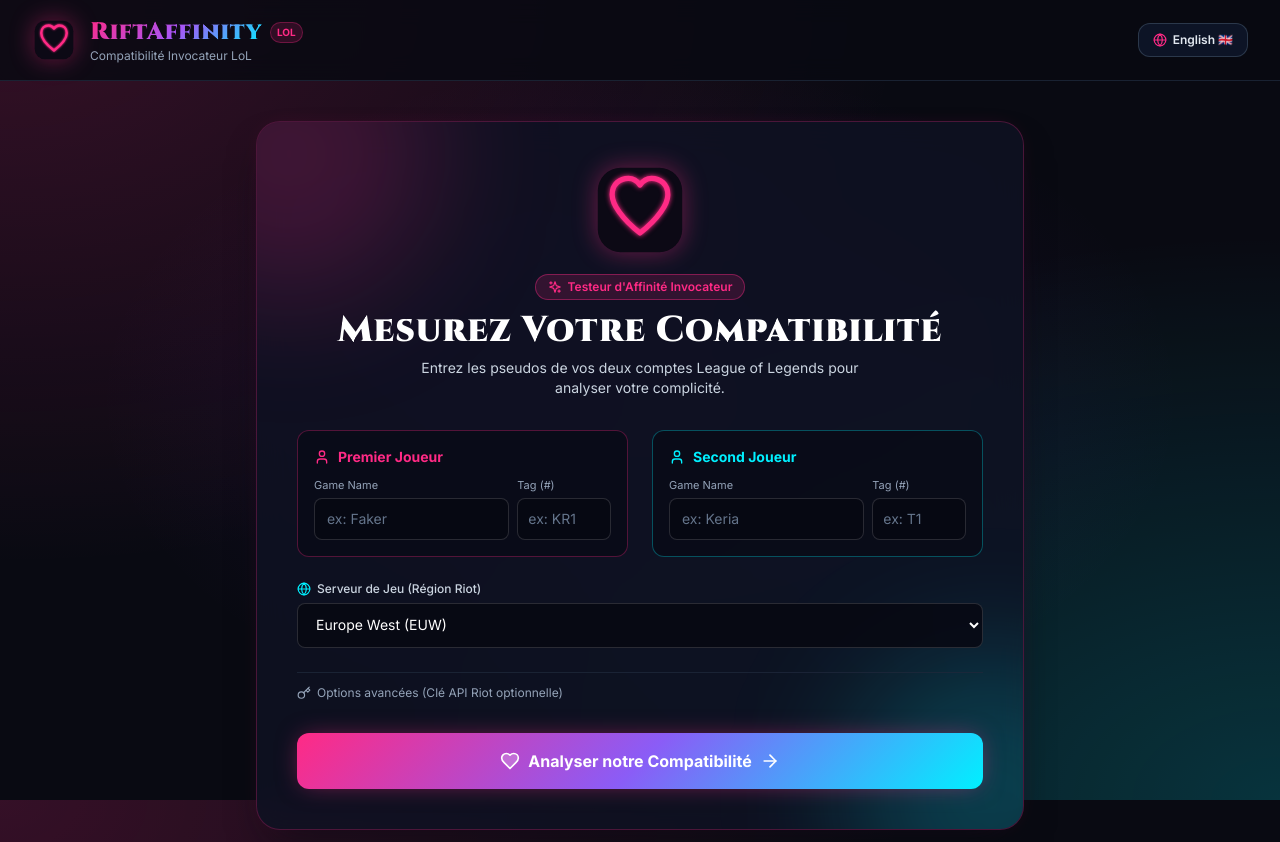
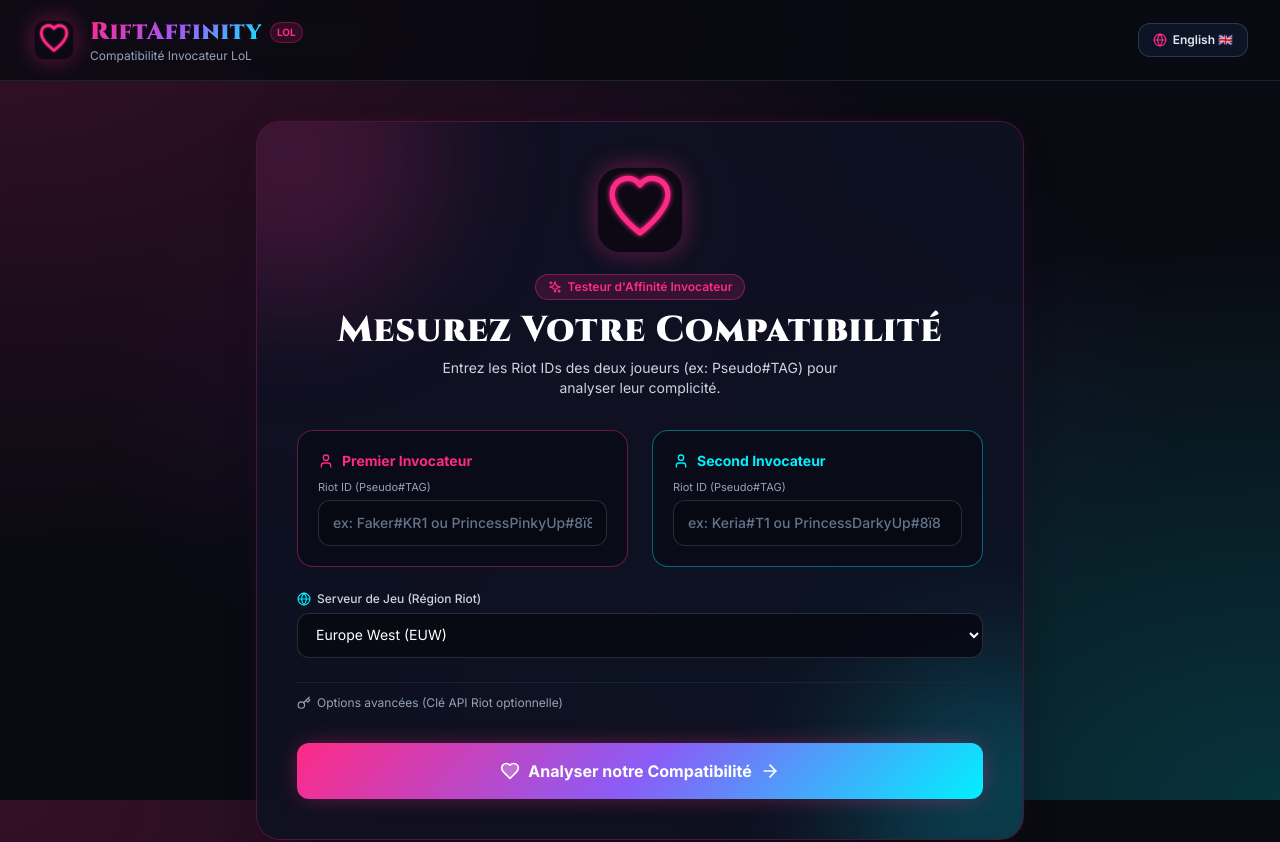
Before and after one commit to Nitrovinzleo/RiftAfinity, a React (Vite) app in the folder frontend/: page / in a window 1280 px wide. Shown: the top 842 px of the page. Built offline with nearby package versions, Linux system fonts and the light colour scheme.

Commit message:
feat: Combine gameName and tagLine into a single Riot ID input bar with auto # detection

```diff
--- a/frontend/src/components/RiotForm.jsx
+++ b/frontend/src/components/RiotForm.jsx
@@ -19,27 +19,60 @@
 export default function RiotForm({ onSubmit, isLoading, currentLang }) {
   const t = translations[currentLang]?.form || translations.fr.form;
 
-  const [p1Name, setP1Name] = useState('');
-  const [p1Tag, setP1Tag] = useState('');
-  const [p2Name, setP2Name] = useState('');
-  const [p2Tag, setP2Tag] = useState('');
+  const [p1Input, setP1Input] = useState('');
+  const [p2Input, setP2Input] = useState('');
   const [region, setRegion] = useState('euw1');
   const [apiKey, setApiKey] = useState('');
   const [showAdvanced, setShowAdvanced] = useState(false);
   const [validationError, setValidationError] = useState('');
 
+  // Auto-détection du Pseudo et du Tag# à partir d'une seule chaîne de texte
+  const parseRiotId = (str) => {
+    const trimmed = str.trim();
+    if (!trimmed) return { gameName: '', tagLine: '' };
+
+    if (trimmed.includes('#')) {
+      const hashIndex = trimmed.lastIndexOf('#');
+      const gameName = trimmed.substring(0, hashIndex).trim();
+      const tagLine = trimmed.substring(hashIndex + 1).trim();
+      return { gameName, tagLine };
+    }
+
+    // Si pas de # saisi, tag par défaut selon le serveur
+    const regionTagMap = {
+      euw1: 'EUW',
+      eun1: 'EUNE',
+      na1: 'NA1',
+      kr: 'KR1',
+      br1: 'BR1',
+      tr1: 'TR1',
+      la1: 'LAN',
+      la2: 'LAS',
+      oc1: 'OCE',
+      jp1: 'JP1'
+    };
+
+    return {
+      gameName: trimmed,
+      tagLine: regionTagMap[region] || 'EUW'
+    };
+  };
+
   const handleSubmit = (e) => {
     e.preventDefault();
     setValidationError('');
 
-    if (!p1Name.trim() || !p1Tag.trim() || !p2Name.trim() || !p2Tag.trim()) {
+    const player1 = parseRiotId(p1Input);
+    const player2 = parseRiotId(p2Input);
+
+    if (!player1.gameName || !player2.gameName) {
       setValidationError(t.validationErr);
       return;
     }
 
     onSubmit({
-      player1: { gameName: p1Name.trim(), tagLine: p1Tag.trim().replace('#', '') },
-      player2: { gameName: p2Name.trim(), tagLine: p2Tag.trim().replace('#', '') },
+      player1,
+      player2,
       region,
       apiKey: apiKey.trim() || undefined
     });
@@ -81,72 +114,46 @@
 
         <form onSubmit={handleSubmit} className="space-y-4 sm:space-y-6 relative z-10">
 
-          {/* Grille des 2 Joueurs */}
+          {/* Grille des 2 Joueurs avec UNE SEULE BARRE DE SAISIE PAR JOUEUR */}
           <div className="grid grid-cols-1 md:grid-cols-2 gap-4 sm:gap-6">
 
             {/* Joueur 1 */}
-            <div className="p-3.5 sm:p-4 rounded-xl bg-[#090b16]/70 border border-[#ff2a85]/30 space-y-2.5">
+            <div className="p-4 sm:p-5 rounded-2xl bg-[#090b16]/70 border border-[#ff2a85]/40 space-y-2">
               <div className="flex items-center gap-2 text-[#ff2a85] font-bold text-xs sm:text-sm">
                 <User className="w-4 h-4" />
                 <span>{t.p1Label}</span>
               </div>
 
-              <div className="grid grid-cols-3 gap-2">
-                <div className="col-span-2">
-                  <label className="block text-[10px] sm:text-[11px] text-slate-400 mb-1">Game Name</label>
+              <div>
+                <label className="block text-[10px] sm:text-[11px] text-slate-400 mb-1">Riot ID (Pseudo#TAG)</label>
                 <input
                   type="text"
-                    placeholder={t.pseudoPlaceholder}
-                    value={p1Name}
-                    onChange={(e) => setP1Name(e.target.value)}
-                    className="w-full glass-input px-3 py-2.5 rounded-lg text-base sm:text-sm text-white placeholder-slate-500"
-                    required
-                  />
-                </div>
-                <div>
-                  <label className="block text-[10px] sm:text-[11px] text-slate-400 mb-1">Tag (#)</label>
-                  <input
-                    type="text"
-                    placeholder={t.tagPlaceholder}
-                    value={p1Tag}
-                    onChange={(e) => setP1Tag(e.target.value)}
-                    className="w-full glass-input px-2.5 py-2.5 rounded-lg text-base sm:text-sm text-white placeholder-slate-500"
+                  placeholder={t.p1Placeholder}
+                  value={p1Input}
+                  onChange={(e) => setP1Input(e.target.value)}
+                  className="w-full glass-input px-3.5 py-3 rounded-xl text-base sm:text-sm text-white placeholder-slate-500 font-medium"
                   required
                 />
               </div>
             </div>
-            </div>
 
             {/* Joueur 2 */}
-            <div className="p-3.5 sm:p-4 rounded-xl bg-[#090b16]/70 border border-[#00f0ff]/30 space-y-2.5">
+            <div className="p-4 sm:p-5 rounded-2xl bg-[#090b16]/70 border border-[#00f0ff]/40 space-y-2">
               <div className="flex items-center gap-2 text-[#00f0ff] font-bold text-xs sm:text-sm">
                 <User className="w-4 h-4" />
                 <span>{t.p2Label}</span>
               </div>
 
-              <div className="grid grid-cols-3 gap-2">
-                <div className="col-span-2">
-                  <label className="block text-[10px] sm:text-[11px] text-slate-400 mb-1">Game Name</label>
+              <div>
+                <label className="block text-[10px] sm:text-[11px] text-slate-400 mb-1">Riot ID (Pseudo#TAG)</label>
                 <input
                   type="text"
-                    placeholder="ex: Keria"
-                    value={p2Name}
-                    onChange={(e) => setP2Name(e.target.value)}
-                    className="w-full glass-input px-3 py-2.5 rounded-lg text-base sm:text-sm text-white placeholder-slate-500"
+                  placeholder={t.p2Placeholder}
+                  value={p2Input}
+                  onChange={(e) => setP2Input(e.target.value)}
+                  className="w-full glass-input px-3.5 py-3 rounded-xl text-base sm:text-sm text-white placeholder-slate-500 font-medium"
                   required
                 />
-                </div>
-                <div>
-                  <label className="block text-[10px] sm:text-[11px] text-slate-400 mb-1">Tag (#)</label>
-                  <input
-                    type="text"
-                    placeholder="ex: T1"
-                    value={p2Tag}
-                    onChange={(e) => setP2Tag(e.target.value)}
-                    className="w-full glass-input px-2.5 py-2.5 rounded-lg text-base sm:text-sm text-white placeholder-slate-500"
-                    required
-                  />
-                </div>
               </div>
             </div>
 
@@ -161,7 +168,7 @@
             <select
               value={region}
               onChange={(e) => setRegion(e.target.value)}
-              className="w-full glass-input px-3.5 py-3 rounded-lg text-base sm:text-sm text-white bg-[#080912] cursor-pointer"
+              className="w-full glass-input px-3.5 py-3 rounded-xl text-base sm:text-sm text-white bg-[#080912] cursor-pointer"
             >
               {REGIONS.map((r) => (
                 <option key={r.id} value={r.id} className="bg-[#080912] text-slate-200">
--- a/frontend/src/utils/translations.js
+++ b/frontend/src/utils/translations.js
@@ -7,17 +7,17 @@
     form: {
       tagline: "Testeur d'Affinité Invocateur",
       title: "Mesurez Votre Compatibilité",
-      subtitle: "Entrez les pseudos de vos deux comptes League of Legends pour analyser votre complicité.",
-      p1Label: "Premier Joueur",
-      p2Label: "Second Joueur",
-      pseudoPlaceholder: "ex: Faker",
-      tagPlaceholder: "ex: KR1",
+      subtitle: "Entrez les Riot IDs des deux joueurs (ex: Pseudo#TAG) pour analyser leur complicité.",
+      p1Label: "Premier Invocateur",
+      p2Label: "Second Invocateur",
+      p1Placeholder: "ex: Faker#KR1 ou PrincessPinkyUp#8ï8",
+      p2Placeholder: "ex: Keria#T1 ou PrincessDarkyUp#8ï8",
       regionLabel: "Serveur de Jeu (Région Riot)",
       advancedOptions: "Options avancées (Clé API Riot optionnelle)",
       advancedHide: "Masquer la clé API",
       apiKeyNotice: "Si le serveur n'a pas de clé API valide configurée, saisissez votre clé de développement Riot.",
       submitBtn: "Analyser notre Compatibilité",
-      validationErr: "Veuillez renseigner le pseudo et le tag (#) pour les deux joueurs."
+      validationErr: "Veuillez renseigner le pseudo et le tag au format Pseudo#TAG (ex: Faker#KR1)."
     },
     loading: {
       title: "Analyse de Votre Compatibilité...",
@@ -74,17 +74,17 @@
     form: {
       tagline: "Summoner Affinity Tester",
       title: "Check Your Compatibility",
-      subtitle: "Enter two League of Legends Riot IDs to analyze your duo history & chemistry.",
-      p1Label: "First Player",
-      p2Label: "Second Player",
-      pseudoPlaceholder: "e.g. Faker",
-      tagPlaceholder: "e.g. KR1",
+      subtitle: "Enter Riot IDs for both players (e.g. Name#TAG) to analyze your duo history & chemistry.",
+      p1Label: "First Summoner",
+      p2Label: "Second Summoner",
+      p1Placeholder: "e.g. Faker#KR1 or PrincessPinkyUp#8ï8",
+      p2Placeholder: "e.g. Keria#T1 or PrincessDarkyUp#8ï8",
       regionLabel: "Game Server (Riot Region)",
       advancedOptions: "Advanced options (Optional Riot API Key)",
       advancedHide: "Hide API key option",
       apiKeyNotice: "If the server key is missing, enter your developer Riot API key.",
       submitBtn: "Calculate Our Compatibility",
-      validationErr: "Please fill in both player names and taglines (#)."
+      validationErr: "Please enter Riot IDs in Name#TAG format (e.g. Faker#KR1)."
     },
     loading: {
       title: "Calculating Your Duo Affinity...",
```
Lines whose indentation alone changed are shown as unchanged.
